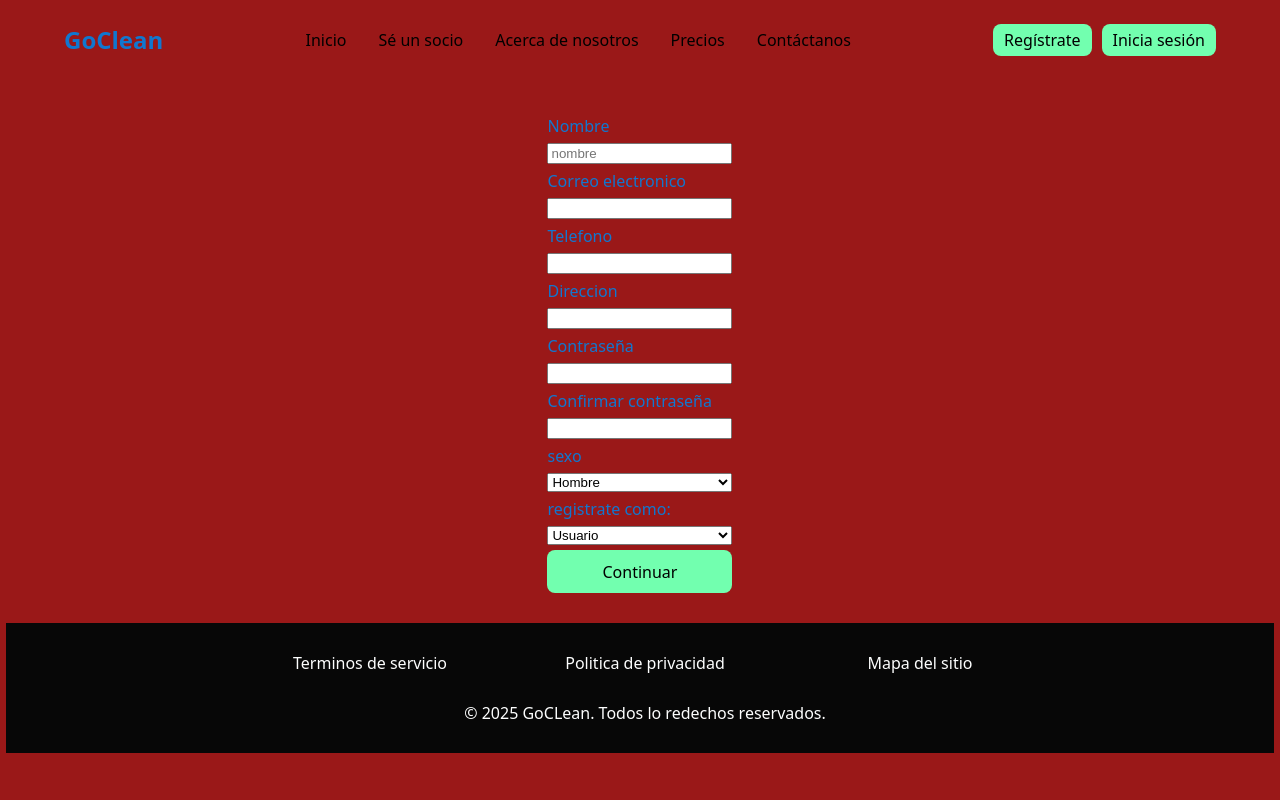
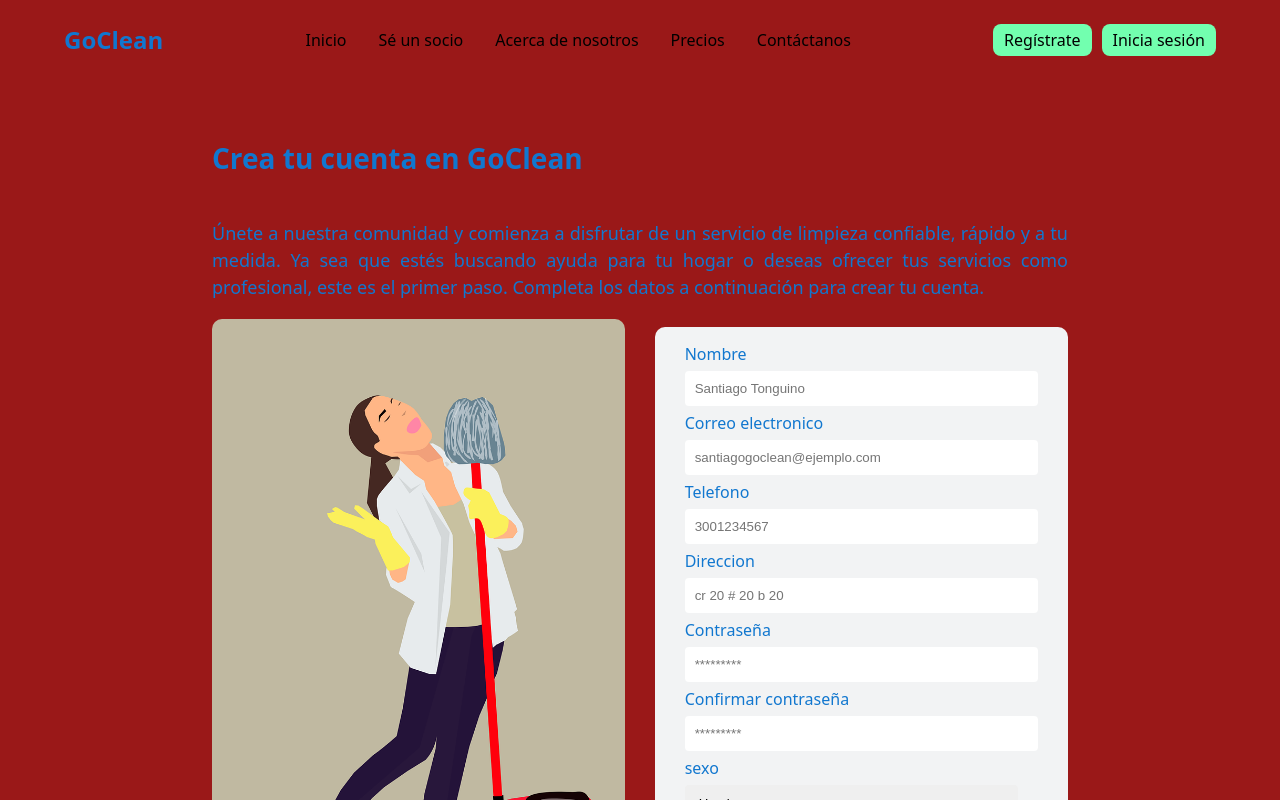
Before and after one commit to tonguiino/GoClean, a React (Vite) app: page /registrate in a window 1280 px wide. Shown: the top 800 px of the page. Built offline with nearby package versions, Linux system fonts and the light colour scheme.

Commit message:
Se añadieron estilos

```diff
--- a/src/pages/register/Register.jsx
+++ b/src/pages/register/Register.jsx
@@ -2,6 +2,8 @@ import { useForm } from "react-hook-form";
 import Footer from "../../components/footer/Footer";
 import Menu from "../../components/header/menu";
 import "./Register.scss"
+import imgRegister from "../../assets/img/register-img.png"
+
 
 const Register = () => {
     const { register, handleSubmit, formState: { errors } } = useForm();
@@ -14,26 +16,36 @@ const Register = () => {
         <>
             <Menu />
             <section className="register-container">
+                <h2 className="form-title">Crea tu cuenta en GoClean</h2>
+                <p className="form-subtitle">  Únete a nuestra comunidad y comienza a disfrutar de un servicio de limpieza confiable, rápido y a tu medida.
+                    Ya sea que estés buscando ayuda para tu hogar o deseas ofrecer tus servicios como profesional,
+                    este es el primer paso. Completa los datos a continuación para crear tu cuenta.</p>
+
+
+
+
+                <div className="img-form-content">
+                    <img src={imgRegister} alt="" className="img-register" />
                     <form className="register-form" onSubmit={onSubmit}>
                         <label htmlFor="nombre">Nombre</label>
-                    <input type="text" placeholder="nombre" {...register('nombre', { required: true, minLength: 2, maxLength: 50, validate: value => value.trim() !== '' || 'No puede estar vacio' })} />
+                        <input type="text" placeholder="Santiago Tonguino" {...register('nombre', { required: true, minLength: 2, maxLength: 50, validate: value => value.trim() !== '' || 'No puede estar vacio' })} />
                         {errors.nombre?.type === 'required' && <span className="span-error">{'Debes comletar el campo'}</span>}
                         {errors.nombre?.type === 'minLength' && <span className="span-error">{'Debe tener mas de 2 caracteres'} </span>}
                         {errors.nombre?.type === 'maxLength' && <span className="span-error">{'Debe tener menos de 50 caracteres'} </span>}
                         <label htmlFor="email">Correo electronico</label>
-                    <input type="email" {...register('email', { required: true })} />
+                        <input type="email" placeholder="santiagogoclean@ejemplo.com" {...register('email', { required: true })} />
                         {errors.email?.type === 'required' && <span className="span-error">{'Debes comletar el campo'}</span>}
                         <label htmlFor="telefono">Telefono</label>
-                    <input type="text" {...register('telefono', { required: true })} />
+                        <input type="text" placeholder="3001234567" {...register('telefono', { required: true })} />
                         {errors.telefono?.type === 'required' && <span className="span-error">{'Debes comletar el campo'}</span>}
                         <label htmlFor="direccion">Direccion</label>
-                    <input type="text" {...register('direccion', { required: true, max: 100, message: 'Direccion no valida' })} />
+                        <input type="text" placeholder="cr 20 # 20 b 20"{...register('direccion', { required: true, max: 100, message: 'Direccion no valida' })} />
                         {errors.direccion?.type === 'required' && <span className="span-error">{'Debes comletar el campo'}</span>}
                         <label htmlFor="contraseña">Contraseña</label>
-                    <input type="password" {...register('contraseña', { required: true })} />
+                        <input type="password" placeholder="*********" {...register('contraseña', { required: true })} />
                         {errors.contraseña?.type === 'required' && <span className="span-error">{'Debes comletar el campo'}</span>}
                         <label htmlFor="confirmarContraseña">Confirmar contraseña</label>
-                    <input type="password" {...register('confirmar-contraseña', { required: true })} />
+                        <input type="password" placeholder="*********" {...register('confirmar-contraseña', { required: true })} />
                         {errors.confirmarContraseña?.type === 'required' && <span className="span-error">{'Debes comletar el campo'}</span>}
 
                         <label htmlFor="sexo">sexo</label>
@@ -49,6 +61,7 @@ const Register = () => {
                         </select>
                         <button className="submit">Continuar</button>
                     </form>
+                </div>
             </section>
             <Footer />
         </>
--- a/src/pages/register/Register.scss
+++ b/src/pages/register/Register.scss
@@ -1,10 +1,52 @@
 .register-container {
+
+
+    .form-title {
+        font-size: 28px;
+    }
+
+    .form-subtitle {
+        font-size: 18px;
+        text-align: justify;
+    }
+
+    .img-form-content {
+        display: flex;
+        gap: 30px;
+        align-items: center;
+
+
+        .img-register {
+            height: 42em !important;
+            border-radius: 10px;
+
+        }
 
         .register-form {
             display: flex;
             flex-direction: column;
             gap: 5px;
+            background-color: #f2f3f4;
+            padding: 15px 30px;
+            border-radius: 10px;
 
+
+
+            input {
+                padding: 10px;
+                border-radius: 4px;
+                border: none;
+                width: 25em;
+
+            }
+
+            select {
+                padding: 10px;
+                border-radius: 4px;
+                width: 25em;
+                margin-bottom: 14px;
+                border: none;
+            }
 
 
             .submit {
@@ -20,6 +62,6 @@
                 font-size: x-small;
             }
         }
-
+    }
 
 }
```
Also changed, not shown: src/assets/img/register-img.png (added). Lines whose indentation alone changed are shown as unchanged.
